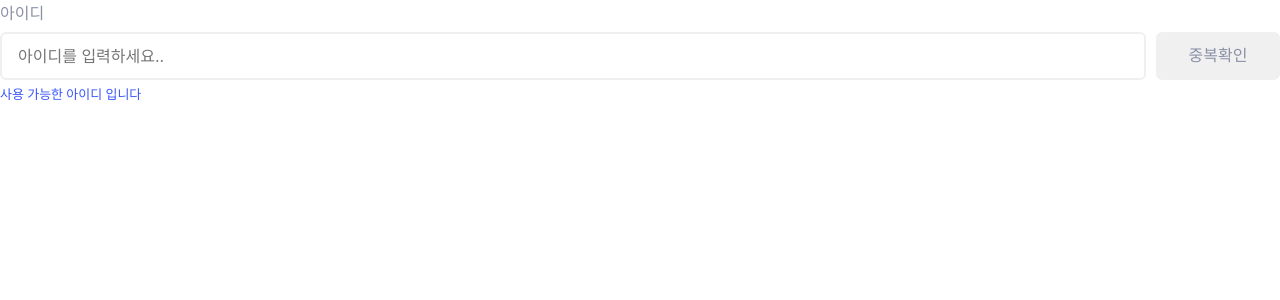
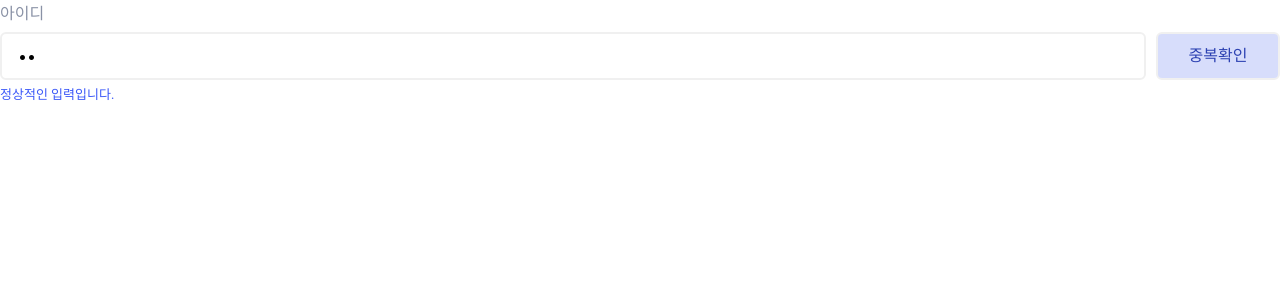
Before and after one commit to whgurrb/oauth2-front-end, a React (Create React App) app: page / in a window 1280 px wide. Shown: the top 300 px of the page. Built offline with nearby package versions, Linux system fonts and the light colour scheme; the HTML template or start-up script is replaced by a standard one; a web font is replaced by a local one.

Commit message:
back-end 10-23 commit

```diff
--- a/src/App.tsx
+++ b/src/App.tsx
@@ -3,18 +3,29 @@ import './App.css';
 
 
 function App() {
+  const onIdChangeHandler=()=>{
+    alert('onIdChangeHandler');
+  }
+  const onIdKeydownHangler=()=>{
+    alert('onIdKeydownHangler');
+  }
+  const onIdButtonClick=()=>{
+    alert('onIdButtonClick');
+  }
+
   return (
     <div className='tmpclass'>
       <InputBox
           title='아이디'
           placeholder='아이디를 입력하세요..'
           type='password'
-          value=''
+          value='ㅁㅁ'
+          message='정상적인 입력입니다.'
           isErrorMessage={false}
-          onChange={()=>{}}
+          onChange={onIdChangeHandler}
           buttonTitle='중복확인'
-          onKeydown={()=>{}}
-          onButtonClick={()=>{}}
+          onKeydown={onIdKeydownHangler}
+          onButtonClick={onIdButtonClick }
       ></InputBox>
     </div>
   );
--- a/src/components/InputBox/index.tsx
+++ b/src/components/InputBox/index.tsx
@@ -1,12 +1,12 @@
 import { ChangeEvent, forwardRef, KeyboardEvent } from 'react';
 import './style.css'
-
 
 interface Props{
     title: string;
     placeholder: string;
     type: 'text' | 'password';
     value: string;
+    message?: string;
     isErrorMessage: boolean;
     buttonTitle?: string;
     onChange: ( event: ChangeEvent<HTMLInputElement> )=> void ;
@@ -15,20 +15,20 @@ interface Props{
 }
 
 
-
-
 const InputBox = forwardRef<HTMLInputElement, Props>( ( props: Props, ref )=>{
-    const {title, placeholder, type, value, isErrorMessage, buttonTitle, onChange, onKeydown,onButtonClick} = props;
-    const buttonClass = (value === '')? 'input-box-button-disable' : 'input-box-button';
+    const {title, placeholder, type, value, message, isErrorMessage, buttonTitle, onChange, onKeydown,onButtonClick} = props;
+    const buttonClassName = (value === '')? 'input-box-button-disable' : 'input-box-button';
+    const messageClassName = isErrorMessage ? 'input-box-message-error' : 'input-box-message';
     return(
         <div className="input-box full-width">
             <div className='input-box-title'>{ title }</div>
             <div className='input-box-content'>
                 <div className='input-box-body'>
-                    <input className='input-box-input' type={type} value={value} placeholder={ placeholder }></input>
-                    <div className={buttonClass} >{ buttonTitle }</div>
+                    <input ref={ref} className='input-box-input' type={type} value={value} placeholder={ placeholder }
+                           onChange={onChange} onKeyDown={onKeydown}></input>
+                    { buttonTitle!==undefined && onButtonClick!==undefined && <div className={buttonClassName} onClick={onButtonClick}>{ buttonTitle }</div> }
                 </div>
-                <div className='input-box-message'>{'사용 가능한 아이디 입니다'}</div>
+                { message!==undefined && <div className={messageClassName}>{ message }</div> }
             </div>
         </div>
     );
```
